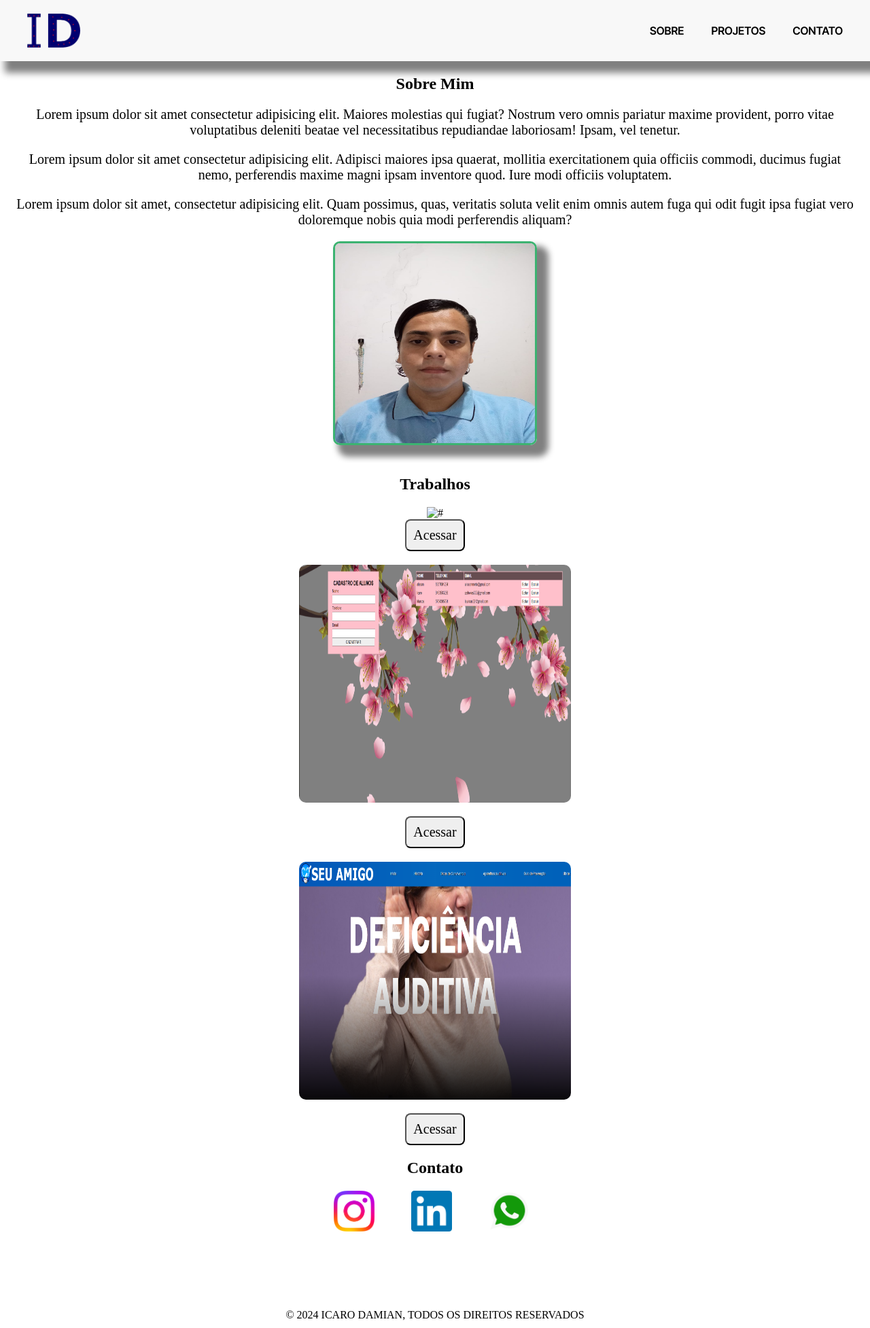
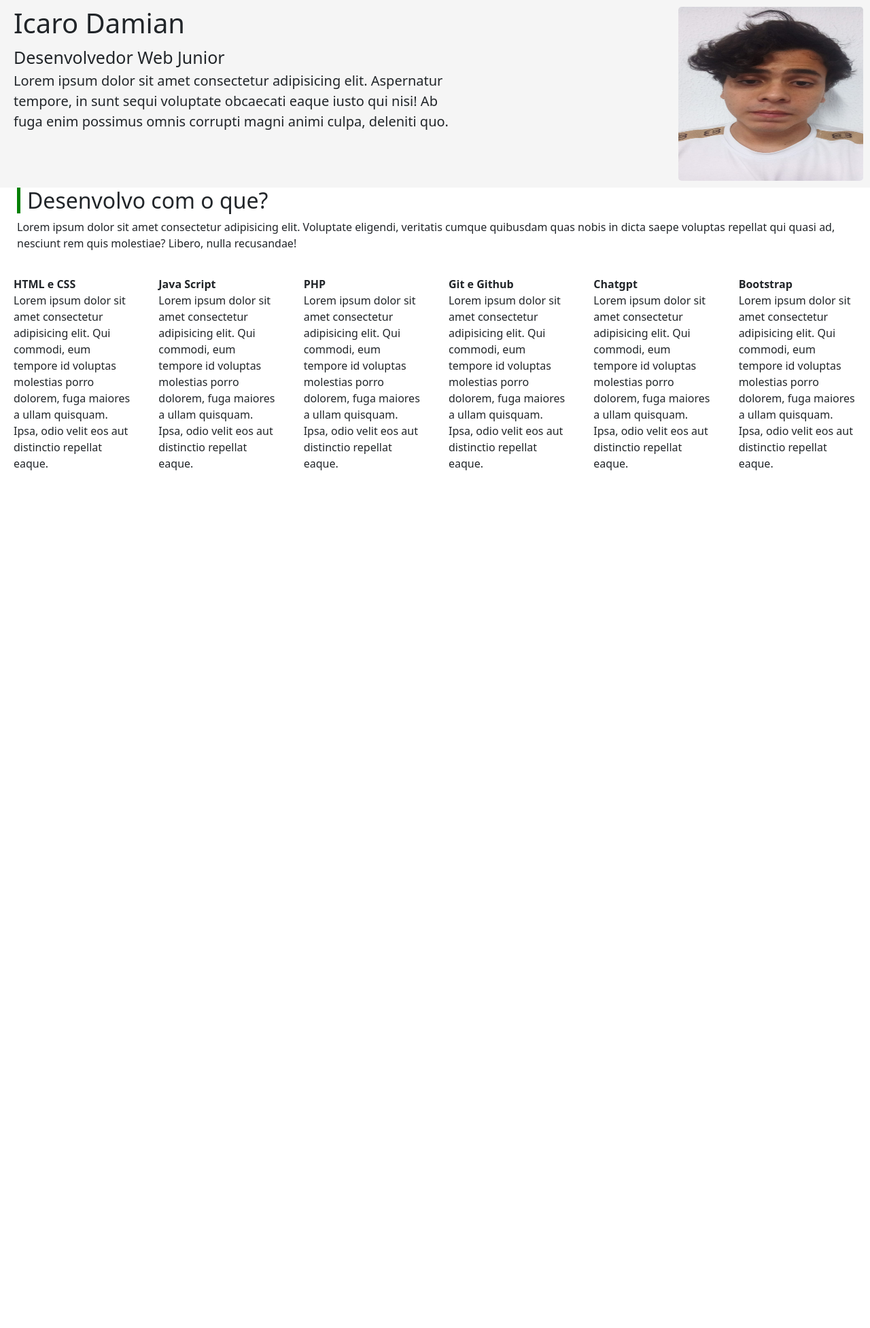
Before and after one commit to naimadicaro123/myfirst-portfolio, a PHP site: page / in a window 1280 px wide. Shown: the whole page at 68% size. After the commit the page ends 692 px from the top, so only its background shows below. Run offline with PHP 8.4, Linux system fonts and the light colour scheme.

Commit message:
refiz o portfolio do zero

```diff
--- a/index.html
+++ b/index.html
@@ -1,57 +1,69 @@
-<!DOCTYPE html>
+<!doctype html>
 <html lang="pt-BR">
   <head>
-    <meta charset="UTF-8">
-    <meta name="viewport" content="width=device-width, initial-scale=1.0">
-    <title>Meu Portefolio</title>
+    <meta charset="utf-8">
+    <meta name="viewport" content="width=device-width, initial-scale=1">
+    <title>Bootstrap demo</title>
+    <link href="https://cdn.jsdelivr.net/npm/bootstrap@5.3.3/dist/css/bootstrap.min.css" rel="stylesheet" integrity="sha384-QWTKZyjpPEjISv5WaRU9OFeRpok6YctnYmDr5pNlyT2bRjXh0JMhjY6hW+ALEwIH" crossorigin="anonymous">
     <link rel="stylesheet" href="style.css">
   </head>
   <body>
-    <header class="cabecalho-container">
-        <nav class="navegador-container">
-            <img src="imagens/nick-removebg-preview.png" alt="#">
-            <ul class="aslistas-container">
-            <li class="lista-list"><a href="#secion">SOBRE</a></li>
-            <li class="lista-list"><a href="#trabaius">PROJETOS</a></li>
-            <li class="lista-list"><a href="#contenta">CONTATO</a></li>
-            </ul>
-        </nav>
-    </header>
-     <main class="principal-container">
-        <section class="secao-container" id="secion">
-        <h1 class="sup-container">Sobre Mim</h1>
-        <p class="texto-container">Lorem ipsum dolor sit amet consectetur adipisicing elit. Maiores molestias qui fugiat? Nostrum vero omnis pariatur maxime provident, porro vitae voluptatibus deleniti beatae vel necessitatibus repudiandae laboriosam! Ipsam, vel tenetur.</p>
-        <p class="texto-container">Lorem ipsum dolor sit amet consectetur adipisicing elit. Adipisci maiores ipsa quaerat, mollitia exercitationem quia officiis commodi, ducimus fugiat nemo, perferendis maxime magni ipsam inventore quod. Iure modi officiis voluptatem.</p>
-        <p class="texto-container">Lorem ipsum dolor sit amet, consectetur adipisicing elit. Quam possimus, quas, veritatis soluta velit enim omnis autem fuga qui odit fugit ipsa fugiat vero doloremque nobis quia modi perferendis aliquam?</p>
-        <img src="imagens/aparencia.jpg" alt="#" class="mim-container">
-    </section>
-    <section class="trabalho-container" id="trabaius">
-        <h1 >Trabalhos</h1>
-        <div class="rosario-container">
-    <img src="#" alt="#">
-    <button><a href="#">Acessar</a></button>
+        <main>
+        <section class="introduction">
+          <div>
+<h1>Icaro Damian</h1>
+<span>Desenvolvedor Web Junior</span>
+<p>Lorem ipsum dolor sit amet consectetur adipisicing elit. Aspernatur tempore, in sunt sequi voluptate obcaecati eaque iusto qui nisi! Ab fuga enim possimus omnis corrupti magni animi culpa, deleniti quo.</p>
 </div>
-<div class="crud-container">
-    <img src="imagens/crud-1.png" alt="#">
-    <button><a href="#">Acessar</a></button>
-</div>
-<div class="amigo-container">
-    <img src="imagens/amigo.png" alt="#">
-    <button><a href="https://seuamigo.netlify.app/" target="_self">Acessar</a></button>
+<div class="my_person">
+  <img src="imagens/eu.jpeg" alt="" class="icaro">
 </div>
         </section>
-    <section class="contato-container" id="contenta">
-        <h1 class="contactus-container">Contato</h1>
-        <div class="imagens-container">
-            <img src="imagens/instagram.png" alt="#" class="inst-container">
-            <img src="imagens/linkedin.png" alt="#" class="linke-container">
-            <img src="imagens/whatsapp.png" alt="#" class="whats-container">
+        <div class="developer">
+          <h2>Desenvolvo com o que?</h2>
+          <p>Lorem ipsum dolor sit amet consectetur adipisicing elit. Voluptate eligendi, veritatis cumque quibusdam quas nobis in dicta saepe voluptas repellat qui quasi ad, nesciunt rem quis molestiae? Libero, nulla recusandae! </p>
+        </div>
+     <section class="my_skills">
+      <div class="language1">
+        <i class="bi bi-filetype-html"></i>
+        <i class="bi bi-filetype-css"></i>
+<strong>HTML e CSS</strong>
+<p>Lorem ipsum dolor sit amet consectetur adipisicing elit. Qui commodi, eum tempore id voluptas molestias porro dolorem, fuga maiores a ullam quisquam. Ipsa, odio velit eos aut distinctio repellat eaque.</p>
+      </div>
+      <div class="language1">
+        <i class="bi bi-filetype-html"></i>
+        <i class="bi bi-filetype-css"></i>
+<strong>Java Script</strong>
+<p>Lorem ipsum dolor sit amet consectetur adipisicing elit. Qui commodi, eum tempore id voluptas molestias porro dolorem, fuga maiores a ullam quisquam. Ipsa, odio velit eos aut distinctio repellat eaque.</p>
+      </div>
+      <div class="language1">
+        <i class="bi bi-filetype-html"></i>
+        <i class="bi bi-filetype-css"></i>
+<strong>PHP</strong>
+<p>Lorem ipsum dolor sit amet consectetur adipisicing elit. Qui commodi, eum tempore id voluptas molestias porro dolorem, fuga maiores a ullam quisquam. Ipsa, odio velit eos aut distinctio repellat eaque.</p>
+      </div>
+      <p></p>
+      <div class="language1">
+        <i class="bi bi-filetype-html"></i>
+        <i class="bi bi-filetype-css"></i>
+<strong>Git e Github</strong>
+<p>Lorem ipsum dolor sit amet consectetur adipisicing elit. Qui commodi, eum tempore id voluptas molestias porro dolorem, fuga maiores a ullam quisquam. Ipsa, odio velit eos aut distinctio repellat eaque.</p>
+      </div>
+      <div class="language1">
+        <i class="bi bi-filetype-html"></i>
+        <i class="bi bi-filetype-css"></i>
+<strong>Chatgpt</strong>
+<p>Lorem ipsum dolor sit amet consectetur adipisicing elit. Qui commodi, eum tempore id voluptas molestias porro dolorem, fuga maiores a ullam quisquam. Ipsa, odio velit eos aut distinctio repellat eaque.</p>
+      </div>
+      <div class="language1">
+        <i class="bi bi-filetype-html"></i>
+        <i class="bi bi-filetype-css"></i>
+<strong>Bootstrap</strong>
+<p>Lorem ipsum dolor sit amet consectetur adipisicing elit. Qui commodi, eum tempore id voluptas molestias porro dolorem, fuga maiores a ullam quisquam. Ipsa, odio velit eos aut distinctio repellat eaque.</p>
       </div>
     </section>
     </main>
-     <footer class="pe-container">
-        <p class="pe-container">&copy; 2024 ICARO DAMIAN, TODOS OS DIREITOS RESERVADOS</p>
-    </footer>
-     </footer>
+
+        <script src="https://cdn.jsdelivr.net/npm/bootstrap@5.3.3/dist/js/bootstrap.bundle.min.js" integrity="sha384-YvpcrYf0tY3lHB60NNkmXc5s9fDVZLESaAA55NDzOxhy9GkcIdslK1eN7N6jIeHz" crossorigin="anonymous"></script>
   </body>
 </html>
--- /dev/null
+++ b/script.js
@@ -0,0 +1,4 @@
+document.getElementById("menuHamburger").addEventListener("click", function() {
+    var navLinks = document.getElementById("navLinks");
+    navLinks.classList.toggle("active");
+});
--- a/style.css
+++ b/style.css
@@ -1,172 +1,38 @@
-@import url('https://fonts.googleapis.com/css2?family=Inter+Tight:ital,wght@0,100..900;1,100..900&display=swap');
-
-* {
-    margin: 0;
-    padding: 0;
-    box-sizing: border-box;
-    scroll-behavior: smooth;
-}
-
-.cabecalho-container {
+.introduction{
+    background-color: whitesmoke;
     display: flex;
-    justify-content: space-between;
-    align-items: center;
-    padding: 20px;
-    background-color: #f8f8f8;
-    box-shadow: 12px 12px 10px 5px gray;
-}
-
-.navegador-container {
-    display: flex;
-    justify-content: space-between;
-    align-items: center;
-    width: 100%;
-}
-
-.navegador-container img {
-    height: 50px;
-    margin-left: 20px;
-}
-
-.aslistas-container {
-    list-style-type: none;
-    display: flex;
-    margin-left: auto;
-    padding: 0;
-}
-
-.lista-list {
-    padding: 10px 20px;
-    border: none;
-    cursor: pointer 20px;
-}
-
-.lista-list a {
-    text-decoration: none;
-    color: black;
-    font-family: "Inter Tight", sans-serif;
-    font-weight: 600;
-    transition: color 0.3s ease, font-size 0.5s ease-in-out;
-}
-
-.lista-list:hover a {
-    color: gold;
-    font-size: 17px;
-}
-.principal-container {
-    padding: 20px;
-    text-align: center;
-}
-
-.secao-container {
-    margin-bottom: 40px;
-    display: block;
-    text-align: center;
-    align-items: center;
-}
-.texto-container{
-    text-align: center;
-    justify-content: center;
-    margin-bottom: 5px;
-    font-size: 20px;
-    text-align: center;
-    margin: 20px auto;
-}
-.sup-container{
-    text-align: center;
-    align-items: center;
-    margin-bottom:20px ;
-}
-.mim-container{
-    text-align: center;
-    align-items: center;
-    max-width: 300px;
-    max-height: 300px;
-    width: 300px;
-    height: 300px;
-    border-radius:10px ;
-    border-color:mediumseagreen ;
-    border-style:solid ;
-    box-shadow: 12px 12px 10px 5px gray;
-}
-.trabalho-container {
-    margin-bottom: 40px;
-    text-align: center;
-    align-items: center;
-    margin: 20px;
-}
-
-.trabalho-container div {
-    margin-bottom: 20px;
-    display: flex;
-    margin-top: 20px;
-    margin-right: 20px;
-    margin-left: 20px;
-}
-.trabalho-container button{
-  padding: 10px;
-  border-radius: 8px;
-  font-size: 20px;
-}
-.trabalho-container a{
-    text-decoration: none;
-    color: black;
-    font-family: 'Times New Roman', Times, serif;
-}
-.rosario-container{
-    display: flex;
-    flex-direction: column;
-    align-items: center;
-    margin-bottom: 20px;
+    padding: 10px;
+    padding-left: 20px;
 
 }
-.crud-container{
-    display: flex;
-    flex-direction: column;
-    align-items: center;
-    margin-bottom: 20px;
+.introduction p{
+    font-size: 20px;
 
 }
-.crud-container img{
-    width: 400px;
-    height: 350px;
-    margin-bottom:
-    20px;
-    border-radius:10px;
+.introduction span{
+    font-size: 25px;
 }
-.amigo-container {
+.icaro{
+    width: 17rem;
+    height: 16rem;
+    border-radius: 5px
+}
+.introduction .my_person{
+    flex-direction: ;
+    margin-left: 20rem;
+}
+.developer h2{
+    border-left: 5px solid green; /* Borda esquerda verde */
+    padding-left: 10px;
+}
+.developer{
+   margin-left: 20px;
+   padding-left: 5px;
+}
+.my_skills{
     display: flex;
-    flex-direction: column;
-    align-items: center;
-    margin-bottom: 20px;
-
 }
-.amigo-container img{
-    width: 400px;
-    height: 350px;
-    margin-bottom:
-    20px;
-    border-radius:10px;
-}
-.trabalho-container button{
-
-}
-.contato-container {
-    margin-bottom: 40px;
-}
-
-.imagens-container img {
-    margin-right: 10px;
-}
-.inst-container, .linke-container, .whats-container{
-    width: 100px;
-    height: 100px;
-    margin-bottom:
-    20px;
-    border-radius:10px;
+.my_skills div{
+    display: block;
     padding: 20px;
 }
-.pe-container {
-    text-align: center;
-    padding: 5px;
-    background-col
```
Also changed, not shown: layouts/back-to-top.css (added, +45 -0 lines), layouts/back-to-top.html (added, +8 -0 lines), layouts/back-to-top.js (added, +30 -0 lines), layouts/lateral-menu.php (added, +13 -0 lines), imagens/css.png (added), imagens/html.png (added). Lines whose indentation alone changed are shown as unchanged.
